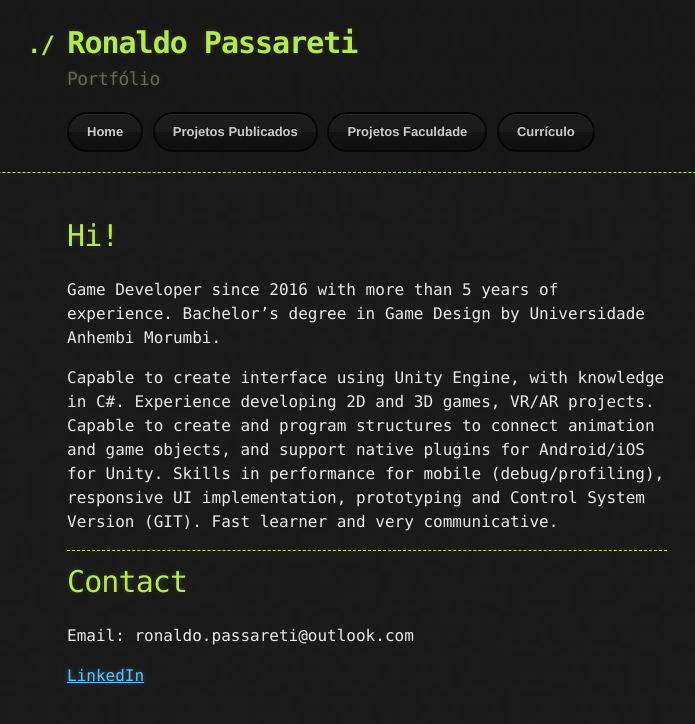
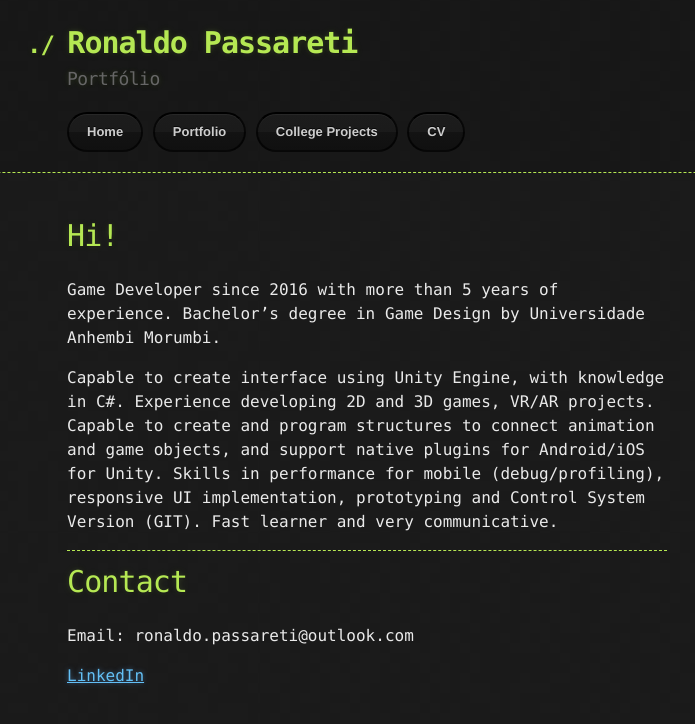
Before and after one commit to rpassareti/rpassareti.github.io, a Jekyll site: the page built from index.md, in a window 1280 px wide. Shown: the top 724 px of the page, without its empty margins (273-968 px from the left). Built offline with Jekyll 4.4.1, drawn with Linux system fonts in a browser that asks for light colours; our own code applies the rules of GitHub Pages for plain Markdown files.

Commit message:
Update default.html
translate buttons to english

```diff
--- a/_layouts/default.html
+++ b/_layouts/default.html
@@ -15,9 +15,9 @@
         <h2>{{ site.description | default: site.github.project_tagline }}</h2>
 
         <a href=" https://rpassareti.github.io/ " class="btn">Home</a>
-        <a href=" https://rpassareti.github.io/projpubl " class="btn">Projetos Publicados</a>
-        <a href=" https://rpassareti.github.io/projfacul " class="btn">Projetos Faculdade</a>
-        <a href=" https://rpassareti.github.io/curriculo " class="btn">Currículo</a>
+        <a href=" https://rpassareti.github.io/projpubl " class="btn">Portfolio</a>
+        <a href=" https://rpassareti.github.io/projfacul " class="btn">College Projects</a>
+        <a href=" https://rpassareti.github.io/curriculo " class="btn">CV</a>
 
       </div>
     </header>
```
